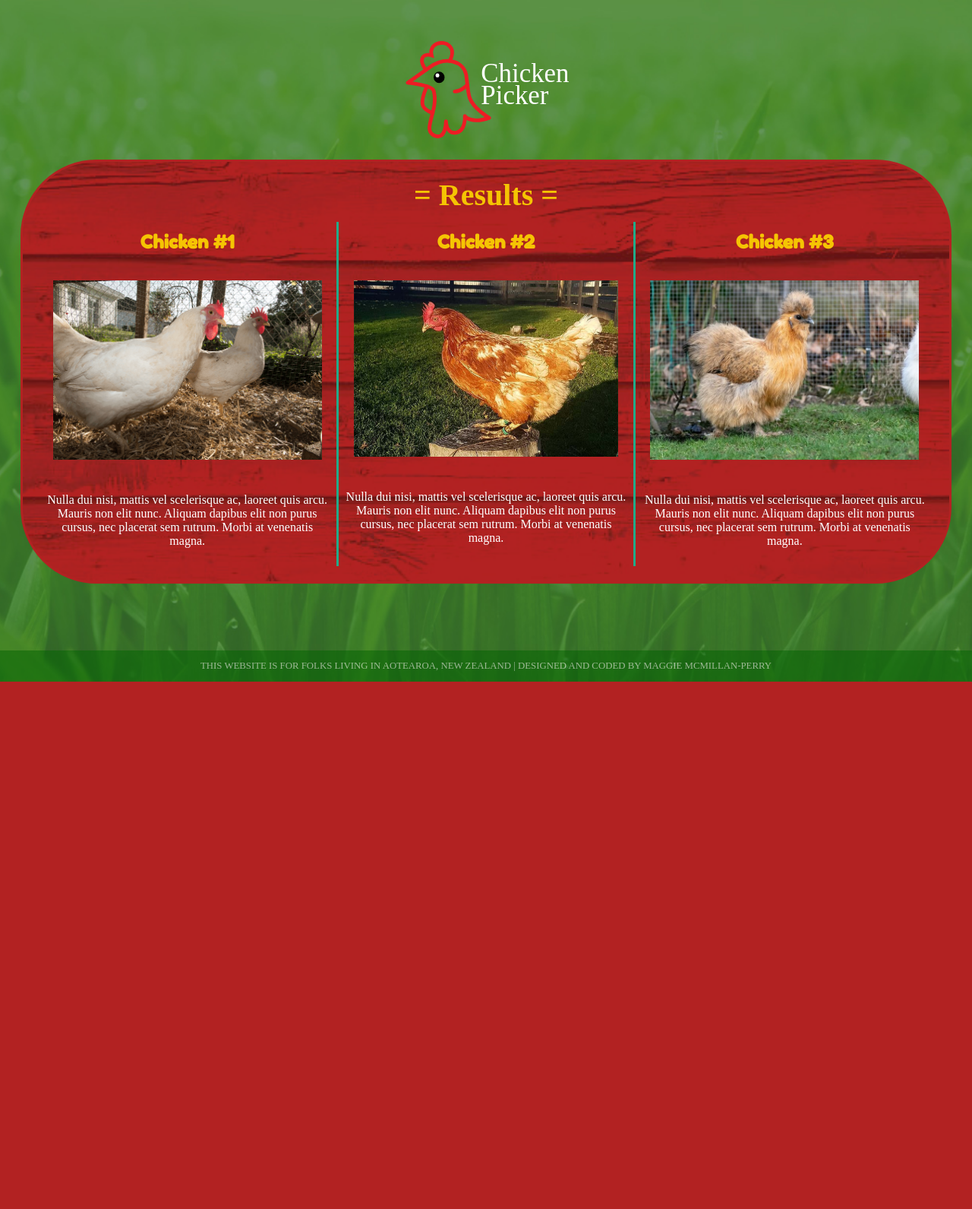
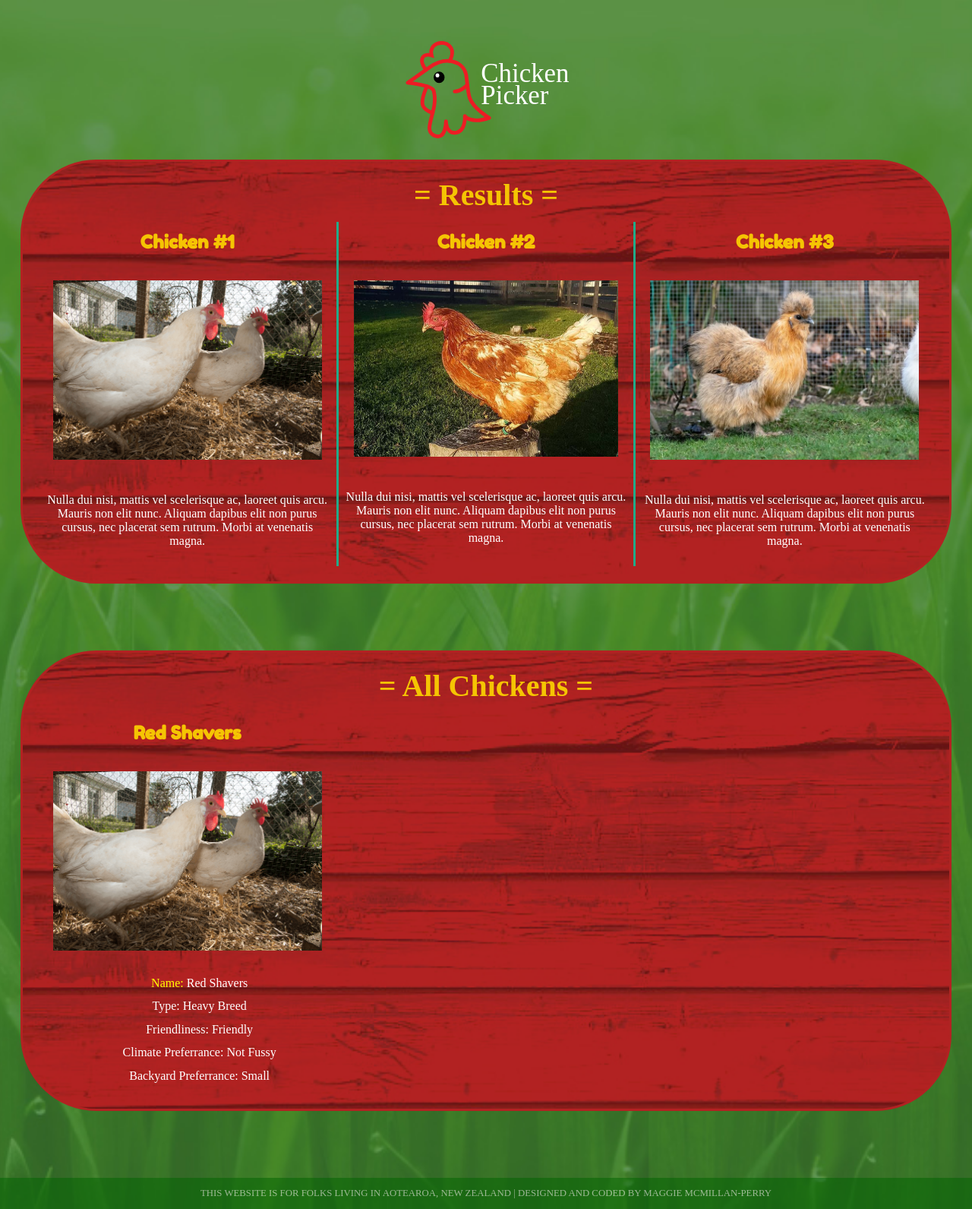
Before and after one commit to maggie-mp/212-chickens-v2, a Flask app: page /results in a window 1280 px wide. Shown: the whole page at 76% size. Before the commit the page ends 897 px from the top, so only its background shows below. Run offline with Flask 2, Linux system fonts and the light colour scheme; data comes from the database, SQL or seed files in the repository; some web fonts are replaced.

Commit message:
formating database

```diff
--- a/run.py
+++ b/run.py
@@ -1,6 +1,13 @@
-from flask import Flask, render_template
+from flask import Flask, render_template, g
+import sqlite3
+
 app = Flask(__name__)
 
+MENUDB = 'chickens.db'
+
+chickens = [
+['Red Shavers','Heavy Breed','All Year Round', 'Friendly', 'Not Fussy', 'Small'],
+]
 
 questionss = [
  ['Question 1:', 'How often do you want your chickens to lay?'],
@@ -33,6 +40,15 @@ def questions():
 
 @app.route('/results')
 def results():
+    db = sqlite3.connect(MENUDB)
+    print(db)
+
+    cur = db.execute('SELECT chicken,mass,egg,friendly,climate,backyard FROM chickens')
+    for row in cur:
+        print(row)
+    db.close()
+
     return render_template('results.html',
                             disclaimer='This website is for folks living in Aotearoa, New Zealand | Designed and Coded by Maggie McMillan-Perry',
+                            chickens=chickens
                             )
--- a/static/screen.css
+++ b/static/screen.css
@@ -93,6 +93,13 @@ a {
 #menu img {
   max-width: 90%;
   padding: 1em;
+}
+
+#menu li {
+  list-style: none;
+  color: white;
+  line-height: 90%;
+  align-content: left;
 }
 
 /*
--- a/templates/results.html
+++ b/templates/results.html
@@ -39,4 +39,26 @@
 
 
     </div>
+
+
+    <div id="menu">
+      <h1>= All Chickens = </h1>
+
+      <div>
+        <h2>Red Shavers</h2>
+          <img src="{{ url_for('static', filename='leghorn.png') }}"/>
+          {% for chicken in chickens %}
+          <li class="attributes">
+            <ul><span style="color: yellow;">Name:</span> {{ chicken[0] }} </ul>
+            <ul>Type: {{chicken[1]}}</ul>
+            <ul>Friendliness: {{chicken[3]}}</ul>
+            <ul>Climate Preferrance: {{chicken[4]}}</ul>
+            <ul>Backyard Preferrance: {{chicken[5]}}</ul>
+          </li>
+          {% endfor %}
+     </div>
+
+
+
+    </div>
 {% endblock %}
```
